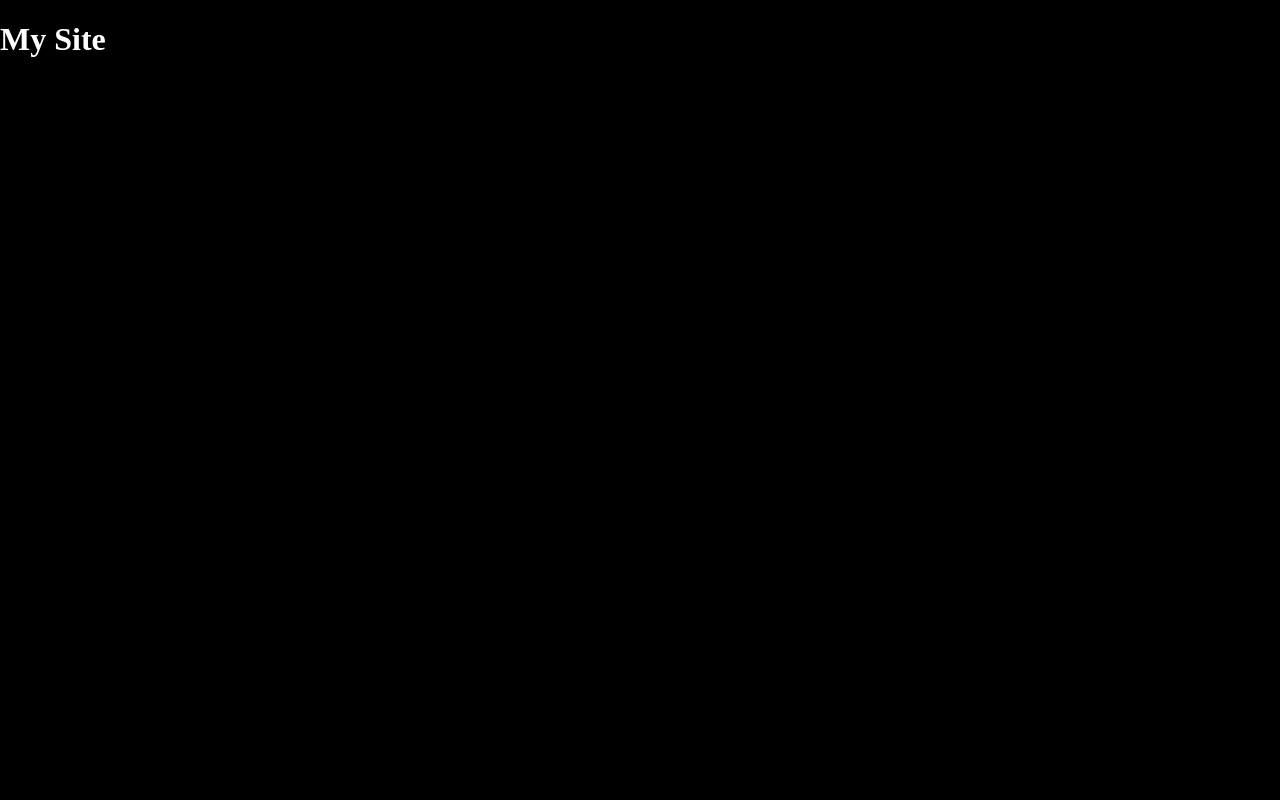
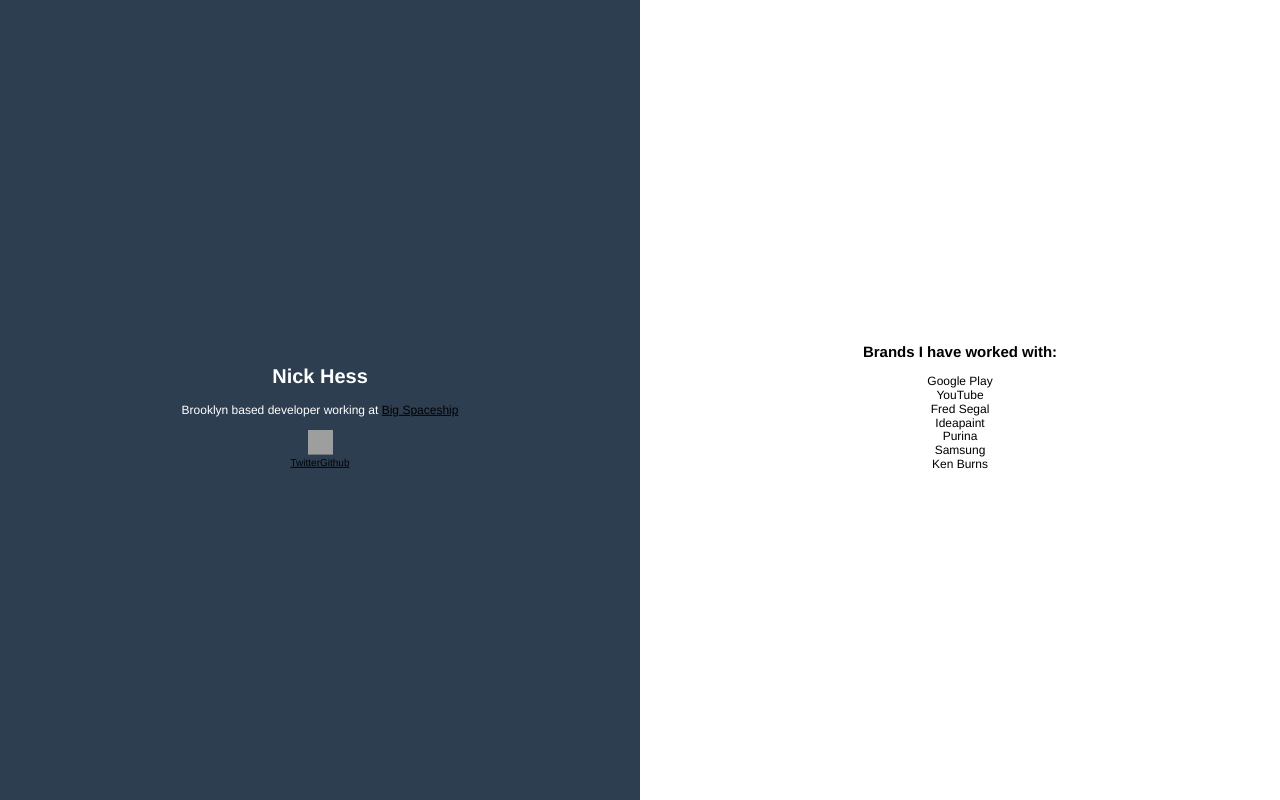
Before and after one commit to hessnd/nickhess-site, a Next.js app: page / in a window 1280 px wide. Built offline with nearby package versions, Linux system fonts and the light colour scheme; grey boxes are pictures that could not be loaded.

Commit message:
recreated personal site before it went down

```diff
--- /dev/null
+++ b/components/Bio.js
@@ -0,0 +1,11 @@
+export default () => (
+  <div className="bio">
+    <h2>Nick Hess</h2>
+    <p>Brooklyn based developer working at <a href="https://www.bigspaceship.com" target="_blank">Big Spaceship</a></p>
+    <img src="/static/upside-down-smiley.png" alt="upside down smiley"/>
+    <div className="links">
+      <a href="https://twitter.com/nickdhess" target="_blank">Twitter</a>
+      <a href="https://github.com/hessnd" target="_blank">Github</a>
+    </div>
+  </div>
+)
--- /dev/null
+++ b/components/Work.js
@@ -0,0 +1,14 @@
+export default () => (
+  <div className="work">
+    <h3>Brands I have worked with:</h3>
+    <ul>
+      <li>Google Play</li>
+      <li>YouTube</li>
+      <li>Fred Segal</li>
+      <li>Ideapaint</li>
+      <li>Purina</li>
+      <li>Samsung</li>
+      <li>Ken Burns</li>
+    </ul>
+  </div>
+)
--- a/pages/index.js
+++ b/pages/index.js
@@ -1,5 +1,8 @@
 import React from 'react';
 import Head from 'next/head';
+
+import Bio from '../components/Bio';
+import Work from '../components/Work';
 
 import stylesheet from 'styles/index.scss';
 
@@ -11,6 +14,13 @@ export default () => (
       <link rel='icon' href='/static/favicon.icon'/>
     </Head>
     <style dangerouslySetInnerHTML={{ __html: stylesheet }}/>
-    <h1>My Site</h1>
+    <div className='home'>
+      <div className='left'>
+        <Bio />
+      </div>
+      <div className='right'>
+        <Work />
+      </div>
+    </div>
   </div>
 )
--- a/styles/index.scss
+++ b/styles/index.scss
@@ -1,6 +1,104 @@
 @import 'normalize.css';
+@import './variables.scss';
+
+html {
+  height: 100%;
+  width: 100%;
+  font-size: 62.5%;
+}
 
 body {
-  background-color: black;
-  color: white;
+  height: 100%;
+  font-family: Source Sans Pro, Helvetica, sans-serif;
+  text-align: center;
+
+  h2 {
+    font-size: 2rem;
+  }
+
+  h3 {
+    font-size: 1.5rem;
+  }
+
+  p {
+    font-size: 1.2rem;
+  }
+
+  .home {
+    display: flex;
+    flex-direction: column;
+    justify-content: center;
+    height: 100vh;
+
+    .left, .right {
+      width: 100%;
+      height: 100%;
+
+      @media #{$medium-up} {
+        width: 50%;
+        height: 100vh;
+      }
+    }
+
+    .left {
+      background-color: $blue;
+      color: white;
+      order: 1;
+
+      @media #{$medium-up} {
+        order: 0;
+      }
+    }
+
+    @media #{$medium-up} {
+      flex-direction: row;
+    }
+  }
+
+  .bio {
+    text-align:center;
+    position: relative;
+    top: 50%;
+    left: 50%;
+    transform: translate(-50%, -50%);
+    padding: 0 1rem;
+
+    a {
+      color: black;
+    }
+
+    img {
+      height: 2.5rem;
+      width: 2.5rem;
+    }
+  }
+
+  .work {
+    display: flex;
+    justify-content: center;
+    flex-direction: column;
+    position: relative;
+    top: 50%;
+    transform: translateY(-50%);
+    padding: 0 1rem;
+
+    ul {
+      list-style: none;
+      padding: 0;
+      margin: 0;
+
+      li {
+        font-size: 1.2rem;
+
+        a {
+          text-decoration: none;
+          color: white;
+
+          &:hover {
+            opacity: 0.5;
+          }
+        }
+      }
+    }
+  }
 }
--- /dev/null
+++ b/styles/variables.scss
@@ -0,0 +1,72 @@
+// Colors
+$blue: #2c3e50;
+
+// MEDIA QUERY RELATED ISH
+// Here we define the breakpoints which will become the upper border for each media size.
+$small-breakpoint:  640px  !default;
+$medium-breakpoint: 1024px !default;
+$large-breakpoint:  1440px !default;
+$xlarge-breakpoint: 1920px !default;
+
+@function lower-bound($range) {
+  @if length($range) <= 0 {
+    @return 0;
+  }
+  @return nth($range, 1);
+}
+
+@function upper-bound($range) {
+  @if length($range) < 2 {
+    @return 999999999999;
+  }
+  @return nth($range, 2);
+}
+
+// Here we define the lower and upper bounds for each media size
+$small-range:   (0, $small-breakpoint) !default; /* 0, 640px */
+$medium-range:  ($small-breakpoint  + 1px, $medium-breakpoint) !default; /* 641px, 1024px */
+$large-range:   ($medium-breakpoint + 1px, $large-breakpoint)  !default; /* 1025px, 1440px */
+$xlarge-range:  ($large-breakpoint  + 1px, $xlarge-breakpoint) !default; /* 1441px, 1920px */
+$xxlarge-range: ($xlarge-breakpoint + 1px, 9999999px) !default; /* 1921px, ... */
+
+// Media Queries
+$screen: "only screen" !default;
+
+$landscape: "#{$screen} and (orientation: landscape)" !default;
+$portrait: "#{$screen} and (orientation: portrait)" !default;
+
+$small-up: $screen !default;
+$small-only: "#{$screen} and (max-width: #{upper-bound($small-range)})" !default;
+$small-up-height: $screen !default;
+$small-only-height: "#{$screen} and (max-height: #{upper-bound($small-range)})" !default;
+
+$medium-up: "#{$screen} and (min-width:#{lower-bound($medium-range)})" !default;
+$medium-down: "#{$screen} and (max-width:#{upper-bound($medium-range)})" !default;
+$medium-only: "#{$screen} and (min-width:#{lower-bound($medium-range)}) and (max-width:#{upper-bound($medium-range)})" !default;
+$medium-up-height: "#{$screen} and (min-height:#{lower-bound($medium-range)})" !default;
+$medium-down-height: "#{$screen} and (max-height:#{upper-bound($medium-range)})" !default;
+$medium-only-height: "#{$screen} and (min-height:#{lower-bound($medium-range)}) and (max-height:#{upper-bound($medium-range)})" !default;
+
+$large-up: "#{$screen} and (min-width:#{lower-bound($large-range)})" !default;
+$large-only: "#{$screen} and (min-width:#{lower-bound($large-range)}) and (max-width:#{upper-bound($large-range)})" !default;
+$large-up-height: "#{$screen} and (min-height:#{lower-bound($large-range)})" !default;
+$large-only-height: "#{$screen} and (min-height:#{lower-bound($large-range)}) and (max-height:#{upper-bound($large-range)})" !default;
+
+$xlarge-up: "#{$screen} and (min-width:#{lower-bound($xlarge-range)})" !default;
+$xlarge-only: "#{$screen} and (min-width:#{lower-bound($xlarge-range)}) and (max-width:#{upper-bound($xlarge-range)})" !default;
+$xlarge-up-height: "#{$screen} and (min-height:#{lower-bound($xlarge-range)})" !default;
+$xlarge-only-height: "#{$screen} and (min-height:#{lower-bound($xlarge-range)}) and (max-height:#{upper-bound($xlarge-range)})" !default;
+
+$xxlarge-up: "#{$screen} and (min-width:#{lower-bound($xxlarge-range)})" !default;
+$xxlarge-only: "#{$screen} and (min-width:#{lower-bound($xxlarge-range)}) and (max-width:#{upper-bound($xxlarge-range)})" !default;
+$xxlarge-up-height: "#{$screen} and (min-height:#{lower-bound($xxlarge-range)})" !default;
+$xxlarge-only-height: "#{$screen} and (min-height:#{lower-bound($xxlarge-range)}) and (max-height:#{upper-bound($xxlarge-range)})" !default;
+
+$retina: (
+  "#{$screen} and (-webkit-min-device-pixel-ratio: 2)",
+  "#{$screen} and (min--moz-device-pixel-ratio: 2)",
+  "#{$screen} and (-o-min-device-pixel-ratio: 2/1)",
+  "#{$screen} and (min-device-pixel-ratio: 2)",
+  "#{$screen} and (min-resolution: 192dpi)",
+  "#{$screen} and (min-resolution: 2dppx)"
+);
```
